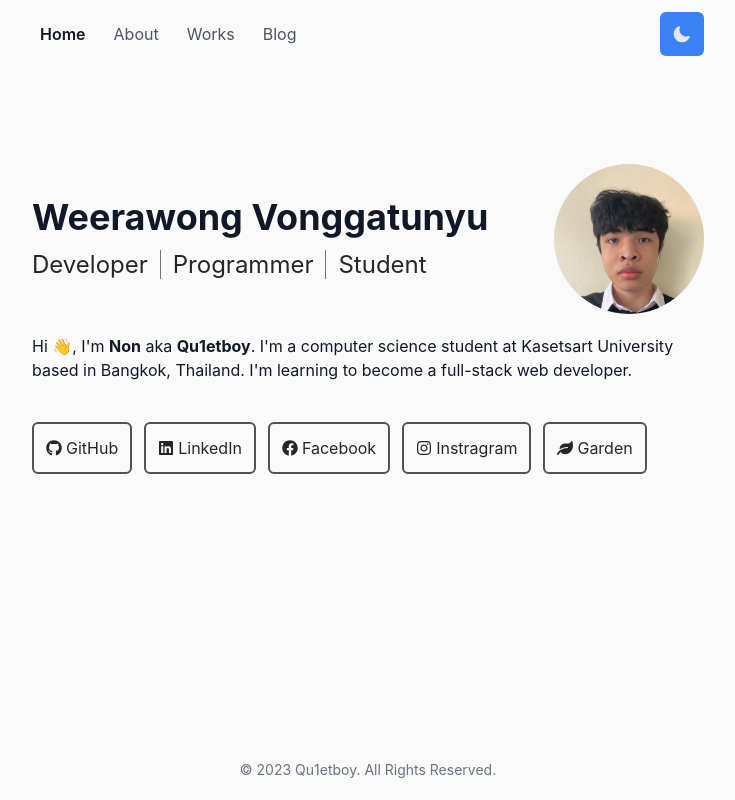
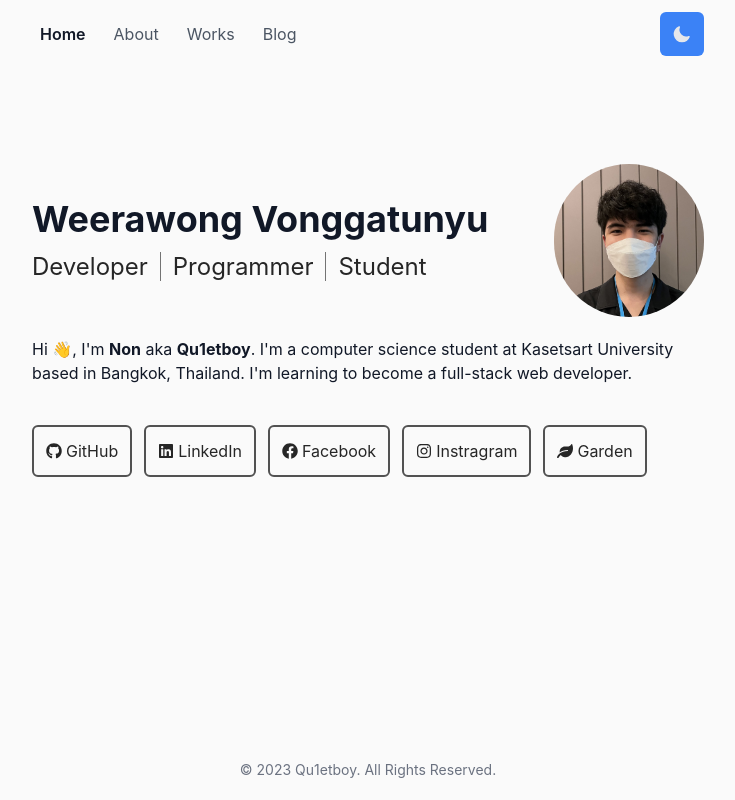
Before and after one commit to Qu1etboy/portfolio, a Next.js app: page / in a window 1280 px wide. Shown: the whole page, without its empty margins (272-1007 px from the left). Built offline with nearby package versions, Linux system fonts and the light colour scheme.

Commit message:
feat: change my profile picture

```diff
--- a/pages/index.tsx
+++ b/pages/index.tsx
@@ -29,14 +29,13 @@ export default function Home() {
                   <span>Student</span>
                 </p>
               </div>
-              <div className="mb-3 md:mb-0 md:order-1 overflow-hidden rounded-full h-[150px] w-[150px] md:ml-5">
-                <Image
-                  src="/profile.jpg"
-                  alt="my profile"
-                  width={150}
-                  height={150}
-                />
-              </div>
+              <Image
+                src="/profile2.jpg"
+                alt="my profile"
+                width={150}
+                height={150}
+                className="rounded-full md:order-1 mb-3 md:mb-0 md:ml-5"
+              />
             </div>
             <p className="mt-5 text-center md:text-left">
               Hi 👋, I&apos;m <b>Non</b> aka <b>Qu1etboy</b>. I&apos;m a
```
Also changed, not shown: public/profile2.jpg (added), public/profile_full.jpg (added).
